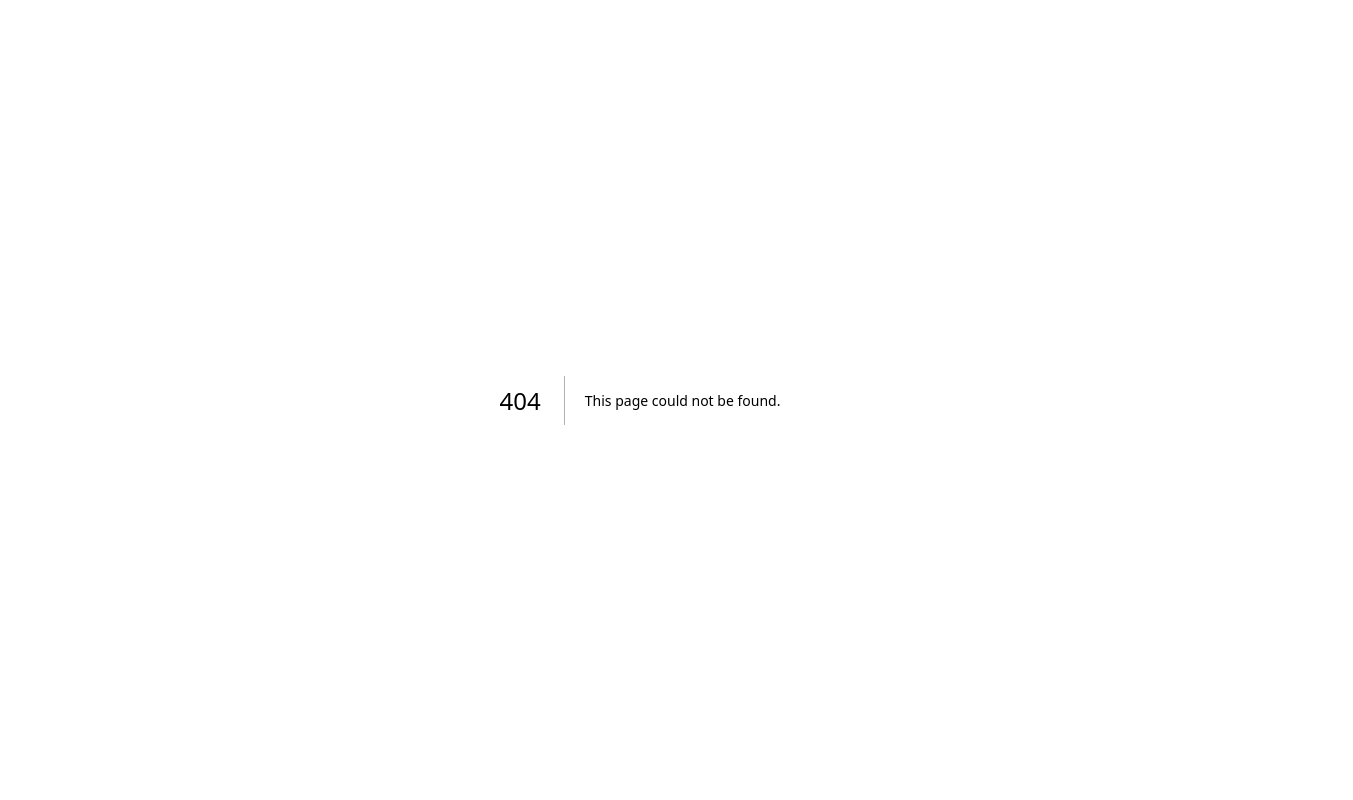
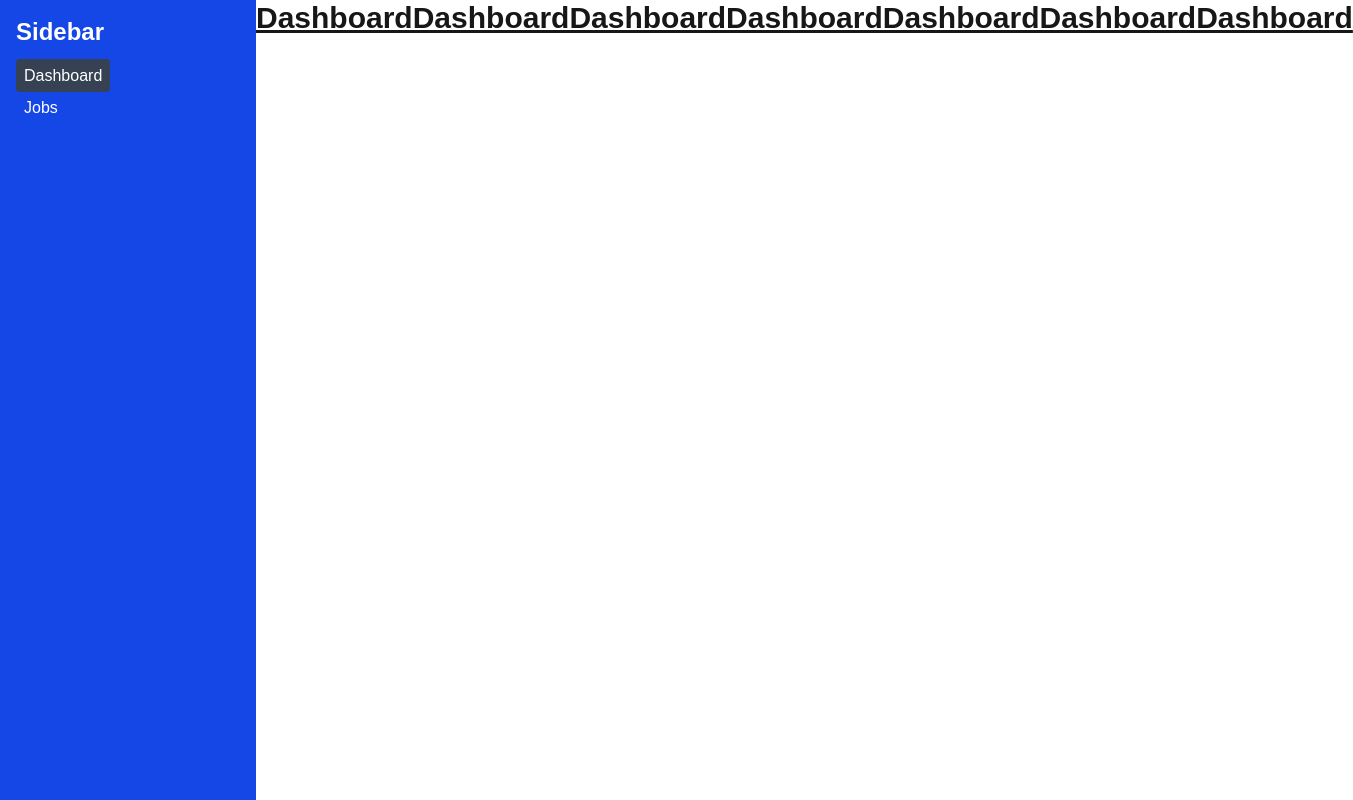
Before and after one commit to UnderKitten/ghosted, a Next.js app: page /dashboard in a window 1280 px wide. Before the commit this address had no page. Shown: the whole page, 1353 px wide, since content can reach past the window. Built offline with nearby package versions, Linux system fonts and the light colour scheme.

Commit message:
Add app routes + salvaged sidebar

```diff
--- /dev/null
+++ b/app/Components/Sidebar.tsx
@@ -0,0 +1,65 @@
+"use client";
+import Link from "next/link";
+import { usePathname } from "next/navigation";
+import { useState, useEffect } from "react";
+
+export default function Sidebar() {
+  const [isOpen, setIsOpen] = useState(false);
+  const pathname = usePathname();
+
+  useEffect(() => {
+    setIsOpen(false);
+  }, [pathname]);
+
+  return (
+    <>
+      <div className="lg:hidden p-4 border-b flex gap-3 fixed top-4 left-4 z-10 lg:hidden">
+        <button onClick={() => setIsOpen(true)}>open</button>
+      </div>
+
+      {isOpen && (
+        <div
+          onClick={() => setIsOpen(false)}
+          className="fixed inset-0 z-30 bg-black/50 lg:hidden"
+        />
+      )}
+
+      <aside
+        className={`
+           fixed inset-y-0 left-0 z-40 w-64 shrink-0 transition-transform bg-blue-700 text-white p-4
+           ${isOpen ? "translate-x-0" : "-translate-x-full"}
+           lg:static lg:translate-x-0
+        `}
+      >
+        <div className="flex items-center justify-between mb-4">
+          <h2 className="text-2xl font-bold">Sidebar</h2>
+          <button
+            onClick={() => setIsOpen(false)}
+            aria-label="Close menu"
+            className="lg:hidden text-xl leading-none"
+          >
+            ✕
+          </button>
+        </div>
+        <ul>
+          <li className="mb-2">
+            <Link
+              href="/dashboard"
+              className={`p-2 rounded ${pathname === "/dashboard" ? "bg-gray-700" : "hover:bg-gray-800"}`}
+            >
+              Dashboard
+            </Link>
+          </li>
+          <li className="mb-2">
+            <Link
+              href="/jobs"
+              className={`p-2 rounded ${pathname === "/jobs" ? "bg-gray-700" : "hover:bg-gray-800"}`}
+            >
+              Jobs
+            </Link>
+          </li>
+        </ul>
+      </aside>
+    </>
+  );
+}
--- /dev/null
+++ b/app/dashboard/page.tsx
@@ -0,0 +1,3 @@
+export default function Dashboard() {
+  return <h1 className="text-3xl font-bold underline">DashboardDashboardDashboardDashboardDashboardDashboardDashboard</h1>;
+}
--- /dev/null
+++ b/app/jobs/page.tsx
@@ -0,0 +1,3 @@
+export default function Jobs() {
+  return <h1 className="text-3xl font-bold underline">JobsJobsJobsJobsJobsJobsJobsJobsJobs</h1>;
+}
--- a/app/layout.tsx
+++ b/app/layout.tsx
@@ -1,6 +1,7 @@
 import type { Metadata } from "next";
 import { Geist, Geist_Mono } from "next/font/google";
 import "./globals.css";
+import Sidebar from "./Components/Sidebar";
 
 const geistSans = Geist({
   variable: "--font-geist-sans",
@@ -27,7 +28,10 @@ export default function RootLayout({
       lang="en"
       className={`${geistSans.variable} ${geistMono.variable} h-full antialiased`}
     >
-      <body className="min-h-full flex flex-col">{children}</body>
+      <body className="min-h-full flex">
+         <Sidebar />
+        <main className="flex-1 min-w-0 pt-15 md:pt-0">{children}</main>
+      </body>
     </html>
   );
 }
--- a/app/page.tsx
+++ b/app/page.tsx
@@ -1,65 +1,5 @@
-import Image from "next/image";
+import { redirect } from "next/navigation";
 
 export default function Home() {
-  return (
-    <div className="flex flex-col flex-1 items-center justify-center bg-zinc-50 font-sans dark:bg-black">
-      <main className="flex flex-1 w-full max-w-3xl flex-col items-center justify-between py-32 px-16 bg-white dark:bg-black sm:items-start">
-        <Image
-          className="dark:invert"
-          src="/next.svg"
-          alt="Next.js logo"
-          width={100}
-          height={20}
-          priority
-        />
-        <div className="flex flex-col items-center gap-6 text-center sm:items-start sm:text-left">
-          <h1 className="max-w-xs text-3xl font-semibold leading-10 tracking-tight text-black dark:text-zinc-50">
-            To get started, edit the page.tsx file.
-          </h1>
-          <p className="max-w-md text-lg leading-8 text-zinc-600 dark:text-zinc-400">
-            Looking for a starting point or more instructions? Head over to{" "}
-            <a
-              href="https://vercel.com/templates?framework=next.js&utm_source=create-next-app&utm_medium=appdir-template-tw&utm_campaign=create-next-app"
-              className="font-medium text-zinc-950 dark:text-zinc-50"
-            >
-              Templates
-            </a>{" "}
-            or the{" "}
-            <a
-              href="https://nextjs.org/learn?utm_source=create-next-app&utm_medium=appdir-template-tw&utm_campaign=create-next-app"
-              className="font-medium text-zinc-950 dark:text-zinc-50"
-            >
-              Learning
-            </a>{" "}
-            center.
-          </p>
-        </div>
-        <div className="flex flex-col gap-4 text-base font-medium sm:flex-row">
-          <a
-            className="flex h-12 w-full items-center justify-center gap-2 rounded-full bg-foreground px-5 text-background transition-colors hover:bg-[#383838] dark:hover:bg-[#ccc] md:w-[158px]"
-            href="https://vercel.com/new?utm_source=create-next-app&utm_medium=appdir-template-tw&utm_campaign=create-next-app"
-            target="_blank"
-            rel="noopener noreferrer"
-          >
-            <Image
-              className="dark:invert"
-              src="/vercel.svg"
-              alt="Vercel logomark"
-              width={16}
-              height={16}
-            />
-            Deploy Now
-          </a>
-          <a
-            className="flex h-12 w-full items-center justify-center rounded-full border border-solid border-black/[.08] px-5 transition-colors hover:border-transparent hover:bg-black/[.04] dark:border-white/[.145] dark:hover:bg-[#1a1a1a] md:w-[158px]"
-            href="https://nextjs.org/docs?utm_source=create-next-app&utm_medium=appdir-template-tw&utm_campaign=create-next-app"
-            target="_blank"
-            rel="noopener noreferrer"
-          >
-            Documentation
-          </a>
-        </div>
-      </main>
-    </div>
-  );
+  return redirect("/dashboard");
 }
```
Also changed, not shown: app/jobs/[id]/page.tsx (added).
